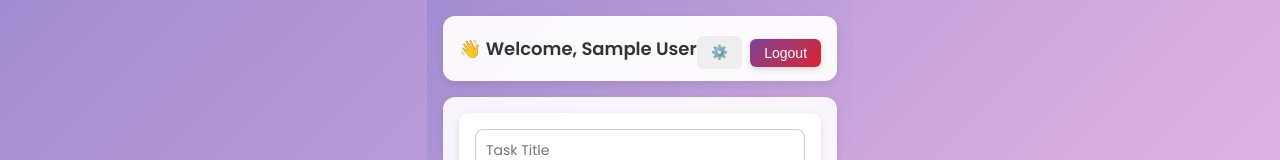
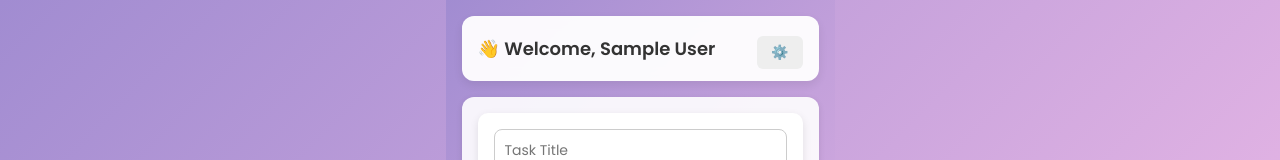
Before and after one commit to varshitha073/Taskforge_project_401, a React (Create React App) app: page /dashboard in a window 1280 px wide. Shown: the top 160 px of the page. Built offline with nearby package versions, Linux system fonts and the light colour scheme; no server answers; the database is empty; sample sign-in values are in the browser's storage.

Commit message:
third-commit

```diff
--- a/src/pages/Dashboard.jsx
+++ b/src/pages/Dashboard.jsx
@@ -1,7 +1,7 @@
 import React, { useState, useEffect, useCallback } from 'react';
 import TaskDetailsModal from '../components/TaskDetailsModal';
 import AIChatBot from '../components/AIChatBot';
-import { Link, useNavigate } from 'react-router-dom';
+import { Link } from 'react-router-dom';
 import { auth, db, messaging } from '../firebase/config';
 import {
   collection,
@@ -13,7 +13,6 @@ import {
   query,
   where
 } from 'firebase/firestore';
-import { signOut } from 'firebase/auth';
 import { getToken, onMessage } from 'firebase/messaging';
 import '../styles/Dashboard.css';
 import '../styles/AIChatBot.css';
@@ -38,7 +37,6 @@ const Dashboard = () => {
   const [notifiedTasks, setNotifiedTasks] = useState([]);
 
   const user = auth.currentUser;
-  const navigate = useNavigate();
 
   useEffect(() => {
     if (Notification.permission !== 'granted') {
@@ -203,27 +201,6 @@ const Dashboard = () => {
     }
   };
 
-  const handleLogout = async () => {
-    const confirmDelete = window.confirm("⚠️ Are you sure you want to logout and permanently delete your account?");
-    if (!confirmDelete) return;
-
-    try {
-      if (auth.currentUser) {
-        await auth.currentUser.delete(); // 🔥 Delete user account
-        console.log('✅ User account deleted');
-      }
-
-      await signOut(auth); // Sign out fallback
-      navigate('/login');
-    } catch (error) {
-      if (error.code === 'auth/requires-recent-login') {
-        alert("⚠️ Please re-login to delete your account.");
-      } else {
-        console.error('❌ Logout/Delete failed:', error);
-      }
-    }
-  };
-
   return (
     <div className="dashboard-container">
       <header className="dashboard-header">
@@ -232,7 +209,6 @@ const Dashboard = () => {
         </div>
         <div className="dashboard-header-right">
           <Link to="/settings" className="settings-fixed-button">⚙️</Link>
-          <button onClick={handleLogout} className="logout-btn">Logout</button>
         </div>
       </header>
 
--- a/src/styles/Dashboard.css
+++ b/src/styles/Dashboard.css
@@ -54,8 +54,7 @@ html, body {
   margin-top: 8px;
 }
 
-.settings-fixed-button,
-.logout-btn {
+.settings-fixed-button {
   font-size: 14px;
   text-decoration: none;
   padding: 6px 14px;
@@ -64,25 +63,12 @@ html, body {
   cursor: pointer;
   border: none;
   transition: background 0.3s ease;
-}
-
-.settings-fixed-button {
   background-color: #eee;
   color: #333;
 }
 
 .settings-fixed-button:hover {
   background-color: #ddd;
-}
-
-.logout-btn {
-  background: linear-gradient(135deg, #7b4397, #dc2430);
-  color: white;
-  box-shadow: 0 2px 6px rgba(0, 0, 0, 0.15);
-}
-
-.logout-btn:hover {
-  background: linear-gradient(135deg, #5e2a7d, #b51f29);
 }
 
 /* Task Entry - stays on screen */
@@ -185,7 +171,6 @@ html, body {
 }
 
 /* AI Assistant */
-/* 🤖 AI Assistant - Floating Button (Same as Add Task Style) */
 .ai-assistant-container {
   position: fixed;
   bottom: 16px;
@@ -194,8 +179,7 @@ html, body {
 }
 
 .ai-assistant-button {
- background: linear-gradient(135deg, #7b4397, #dc2430);
-
+  background: linear-gradient(135deg, #7b4397, #dc2430);
   color: white;
   font-weight: 600;
   cursor: pointer;
@@ -213,10 +197,8 @@ html, body {
 
 .ai-assistant-button:hover {
   background: linear-gradient(135deg, #7b4397, #dc2430);
-
 }
 
-/* 🤖 Icon Optional Styling */
 .ai-assistant-icon {
   font-size: 16px;
 }
@@ -236,7 +218,7 @@ html, body {
   }
 }
 
-/* Scrollbar Styling (for better aesthetics) */
+/* Scrollbar Styling */
 .task-list::-webkit-scrollbar {
   width: 6px;
 }
@@ -248,7 +230,6 @@ html, body {
   background: transparent;
 }
 
-/* 📱 Mobile Responsiveness */
 @media (max-width: 768px) {
   .dashboard-container {
     padding: 12px;
@@ -269,7 +250,6 @@ html, body {
     width: 100%;
   }
 
-  .logout-btn,
   .settings-fixed-button {
     width: 100%;
     margin: 0;
```
